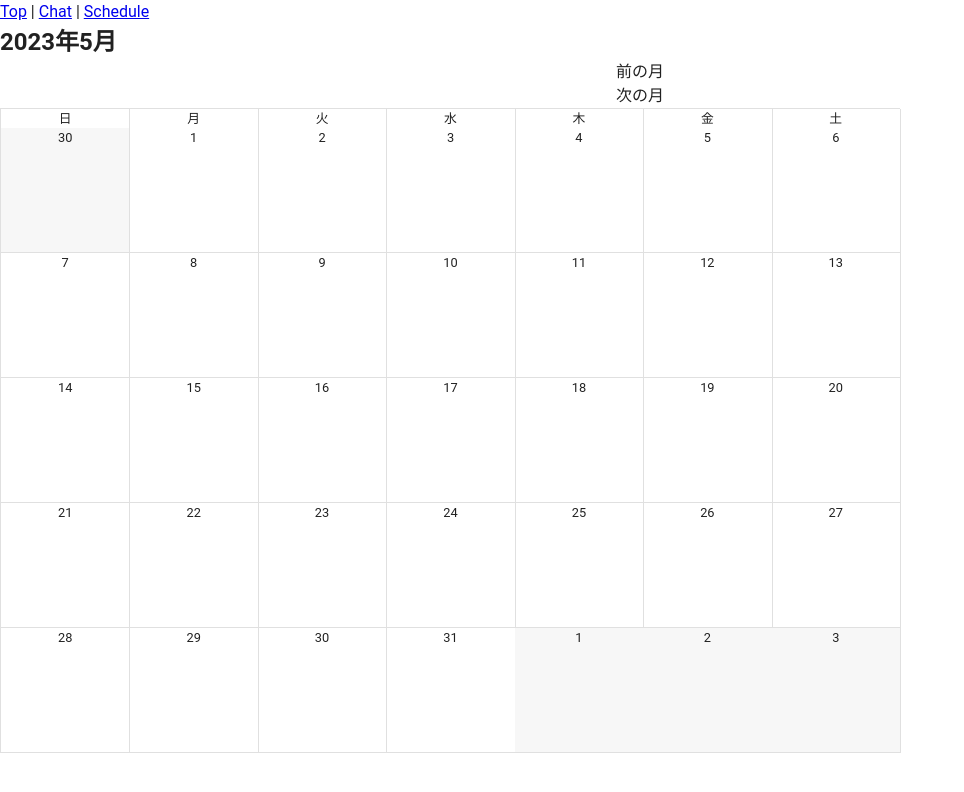
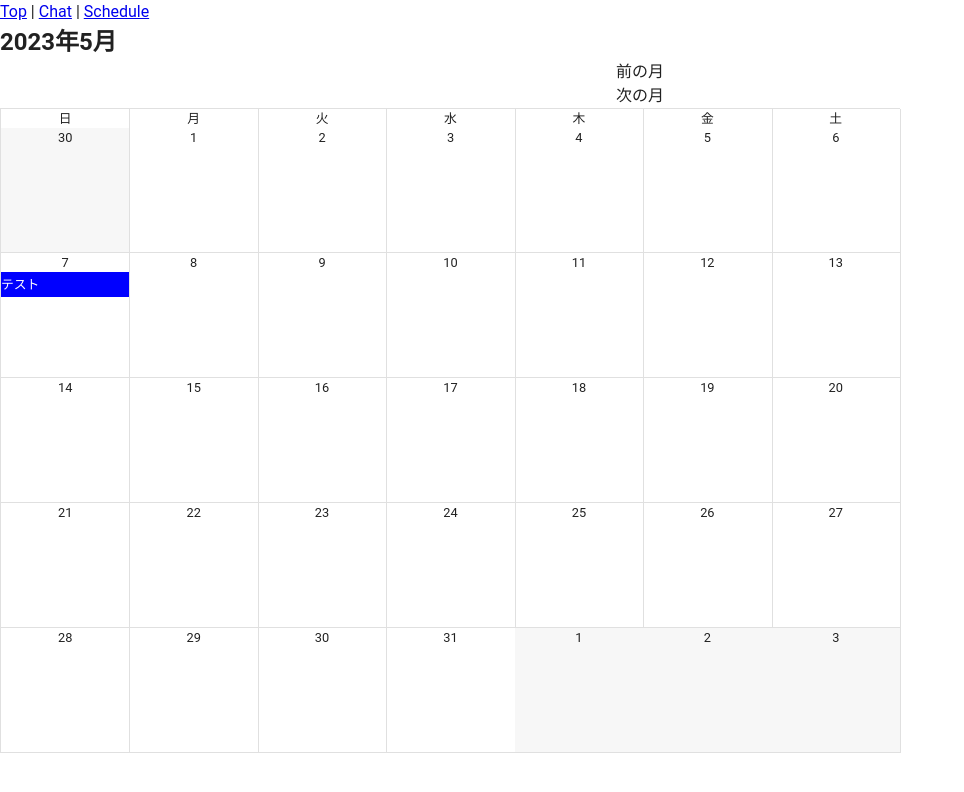
Before and after one commit to Somahc/my-chatbot, a Vue app in the folder my-chatbot/: page /schedule in a window 1280 px wide. Shown: the top 792 px of the page, without its empty margins (0-964 px from the left). Built offline with nearby package versions, Linux system fonts and the light colour scheme; what v-calendar would draw is missing.

Commit message:
カレンダー予定表示機能実装

```diff
--- a/my-chatbot/src/pages/Schedule.vue
+++ b/my-chatbot/src/pages/Schedule.vue
@@ -4,6 +4,10 @@ import moment from "moment";
 import { onMounted, computed, ref } from 'vue';
 
 const currentDate = ref(moment());
+
+let events = [
+    { id: 1, name: "テスト", start: "2023-05-07", end: "2023-05-07", color: "blue"}
+]
 
 //カレンダー最初の日を取得
 const getStartDate = () => {
@@ -36,9 +40,11 @@ const getCalendar = () => {
     for (let week = 0; week < weekNumber; week++) {
         let weekRow = [];
         for (let day = 0; day < 7; day++) {
+            let dayEvents = getDayEvents(calendarDate)
             weekRow.push({
                 date: calendarDate.get("date"),
                 month: calendarDate.format("YYYY-MM"),
+                dayEvents
             });
             calendarDate.add(1, "days");
         }
@@ -62,6 +68,15 @@ const nextMonth = () => {
 
 const prevMonth = () => {
     currentDate.value = moment(currentDate.value).subtract(1, "month");
+}
+
+const getDayEvents = (date) => {
+    return events.filter(event => {
+        let startDate = moment(event.start).format('YYYY-MM-DD')
+        let endDate = moment(event.end).format('YYYY-MM-DD')
+        let Date = date.format('YYYY-MM-DD')
+        if(startDate <= Date && endDate >= Date) return true;
+    });
 }
 
 
@@ -96,7 +111,14 @@ onMounted(() => {
                 :class="{outside: currentMonth !== day.month}"
             >
                 <div class="calendar-day">
-                {{ day.date }}
+                    {{ day.date }}
+                </div>
+                <div v-for="dayEvent in day.dayEvents" :key="dayEvent.id">
+                    <div
+                        class="calendar-event"
+                        :style="`background-color:${dayEvent.color}`">
+                        {{ dayEvent.name }}
+                    </div>
                 </div>
             </div>
         </div>
@@ -146,4 +168,12 @@ onMounted(() => {
 .outside{
   background-color: #f7f7f7;
 }
+
+.calendar-event{
+  color:white;
+  margin-bottom:1px;
+  height:25px;
+  line-height:25px;
+}
+
 </style>
```
